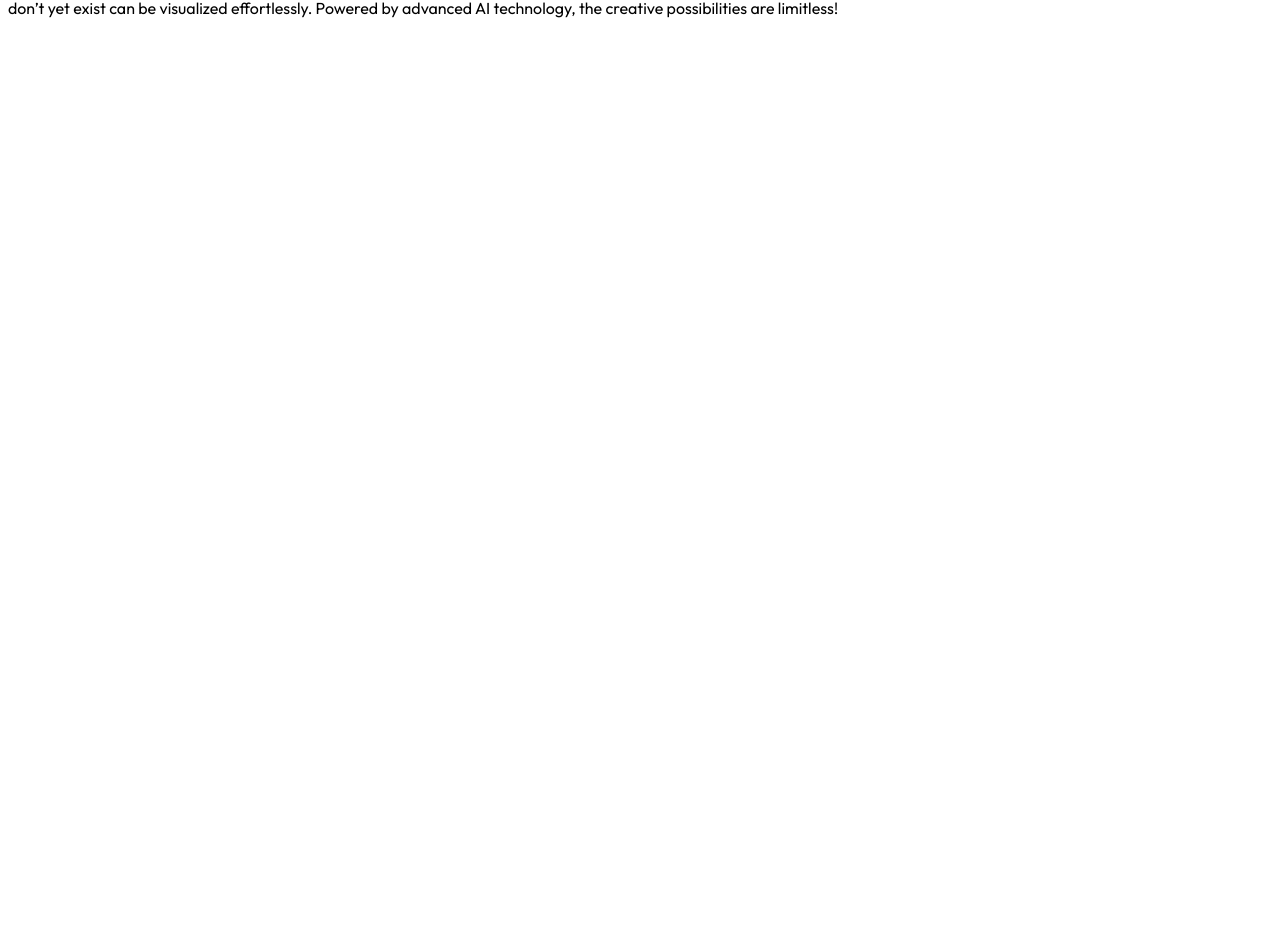
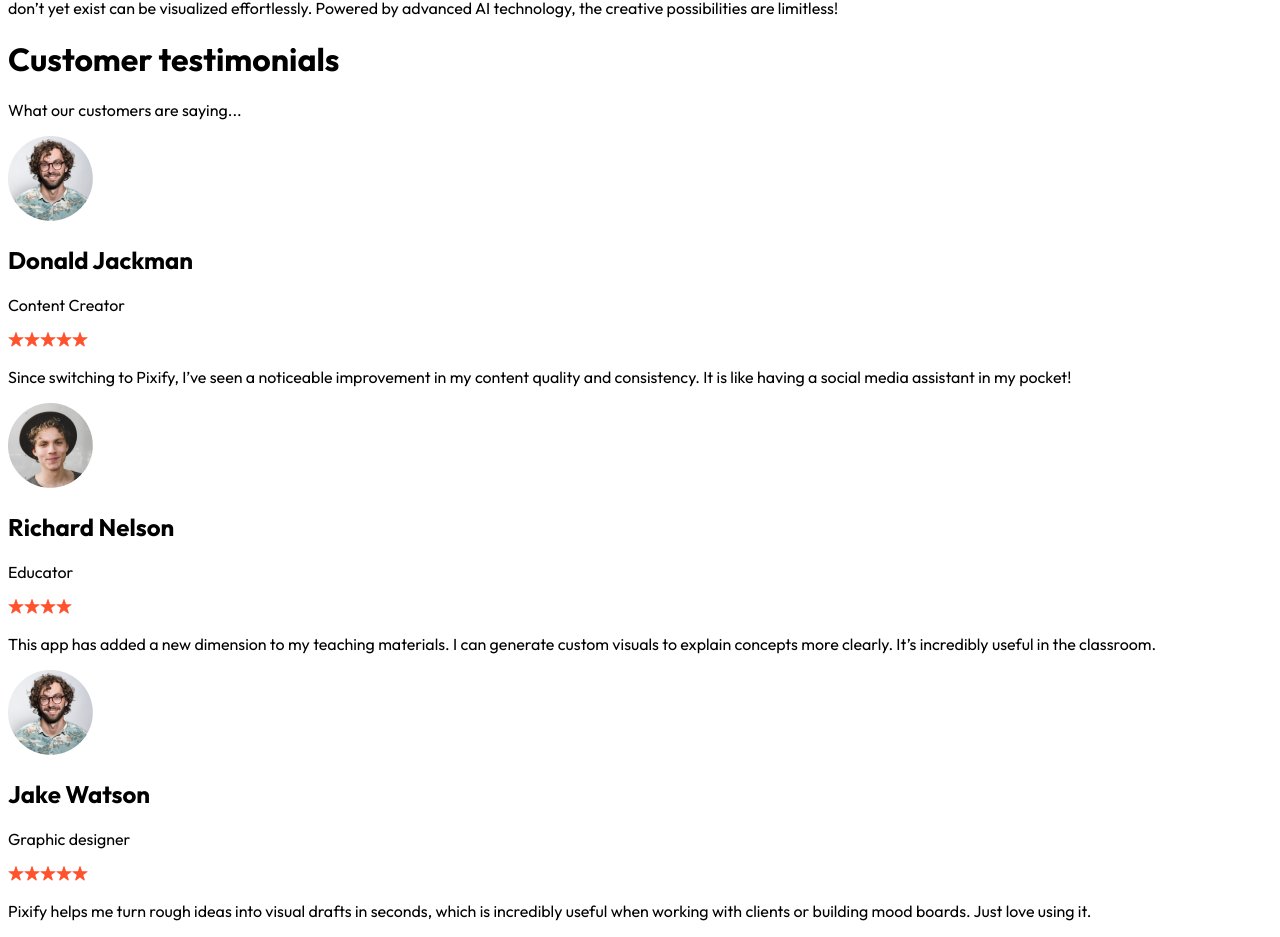
Before and after one commit to Anshikaa-Saini/Pixify, a React (Vite) app in the folder client/: page / in a window 1280 px wide. Shown: the part 2213-3150 px from the top of the page. Before the commit the page ends 2247 px from the top, so only its background shows below. Built offline with nearby package versions, Linux system fonts and the light colour scheme; a web font is replaced by a local one.

Commit message:
testimonial section

```diff
--- a/client/src/assets/assets.js
+++ b/client/src/assets/assets.js
@@ -59,23 +59,23 @@
     {
         image:profile_img_1,
         name:'Donald Jackman',
-        role:'Graphic Designer',
+        role:'Content Creator',
         stars:5,
-        text:`I've been using bg.removal for nearly two years, primarily for Instagram, and it has been incredibly user-friendly, making my work much easier.`
+        text:`Since switching to Pixify, I’ve seen a noticeable improvement in my content quality and consistency. It is like having a social media assistant in my pocket!`
     },
     {
         image:profile_img_2,
         name:'Richard Nelson',
-        role:'Content Creator',
-        stars:5,
-        text:`I've been using bg.removal for nearly two years, primarily for Instagram, and it has been incredibly user-friendly, making my work much easier.`
+        role:'Educator',
+        stars:4,
+        text:`This app has added a new dimension to my teaching materials. I can generate custom visuals to explain concepts more clearly. It’s incredibly useful in the classroom.`
     },
     {
         image:profile_img_1,
-        name:'Donald Jackman',
-        role:' Graphic Designer',
+        name:' Jake Watson',
+        role:'Graphic designer',
         stars:5,
-        text:`I've been using bg.removal for nearly two years, primarily for Instagram, and it has been incredibly user-friendly, making my work much easier.`
+        text:`Pixify helps me turn rough ideas into visual drafts in seconds, which is incredibly useful when working with clients or building mood boards. Just love using it.`
     },
 ]
 
--- /dev/null
+++ b/client/src/components/Testimonials.jsx
@@ -0,0 +1,32 @@
+import React from 'react'
+import { testimonialsData, assets } from '../assets/assets'
+
+
+const Testimonials = () => {
+  return (
+    <div className='flex flex-col items-center justify-center my-20 py-12'>
+        <h1 className='text-3xl sm:text-4xl font-semibold mb-2'>Customer testimonials</h1>
+        <p className='text-gray-500 mb-12'> What our customers are saying...</p>
+
+        <div className='flex flex-wrap gap-6'>
+        {testimonialsData.map((testimonial, index) => (
+            <div
+            className='bg-white/20 p-12 rounded-lg shadow-md order w-80 m-auto cursor-pointer hover:scale-[1.02] transition-all' key={index}>
+                <div className='flex flex-col items-center'>
+                    <img src={testimonial.image} alt="" className='rounded-full w-14' />
+                    <h2 className='text-xl font-semibold mt-3'>{testimonial.name}</h2>
+                    <p className='text-gray-500 mb-4'>{testimonial.role}</p>
+                    <div className='flex mb-4'>
+                        {Array(testimonial.stars).fill().map((item, index) => (
+                        <img key={index} src={assets.rating_star} alt="" />
+                    ))}
+                    </div>
+                    <p className='text-center text-sm text-gray-600'>{testimonial.text}</p>
+                </div>
+            </div>
+  ))}
+</div>
+</div>
+  )
+}
+export default Testimonials
--- a/client/src/pages/Home.jsx
+++ b/client/src/pages/Home.jsx
@@ -2,6 +2,7 @@
 import Header from '../components/Header'
 import Steps from '../components/Steps'
 import Description from '../components/Description'
+import Testimonials from '../components/Testimonials'
 
 const Home = () => {
   return (
@@ -9,6 +10,7 @@
       <Header />
       <Steps />
       <Description />
+      <Testimonials />
     </div>
   )
 }
```
